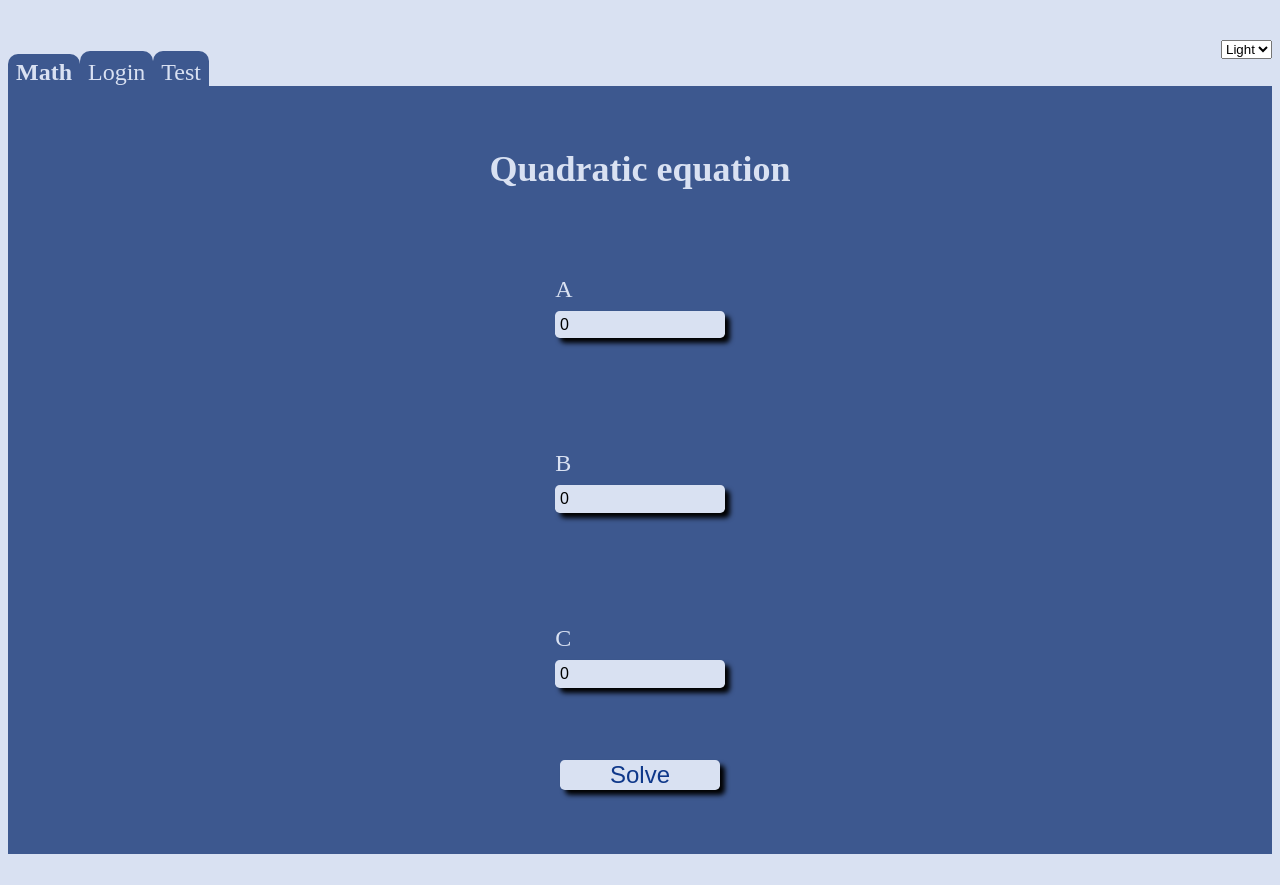
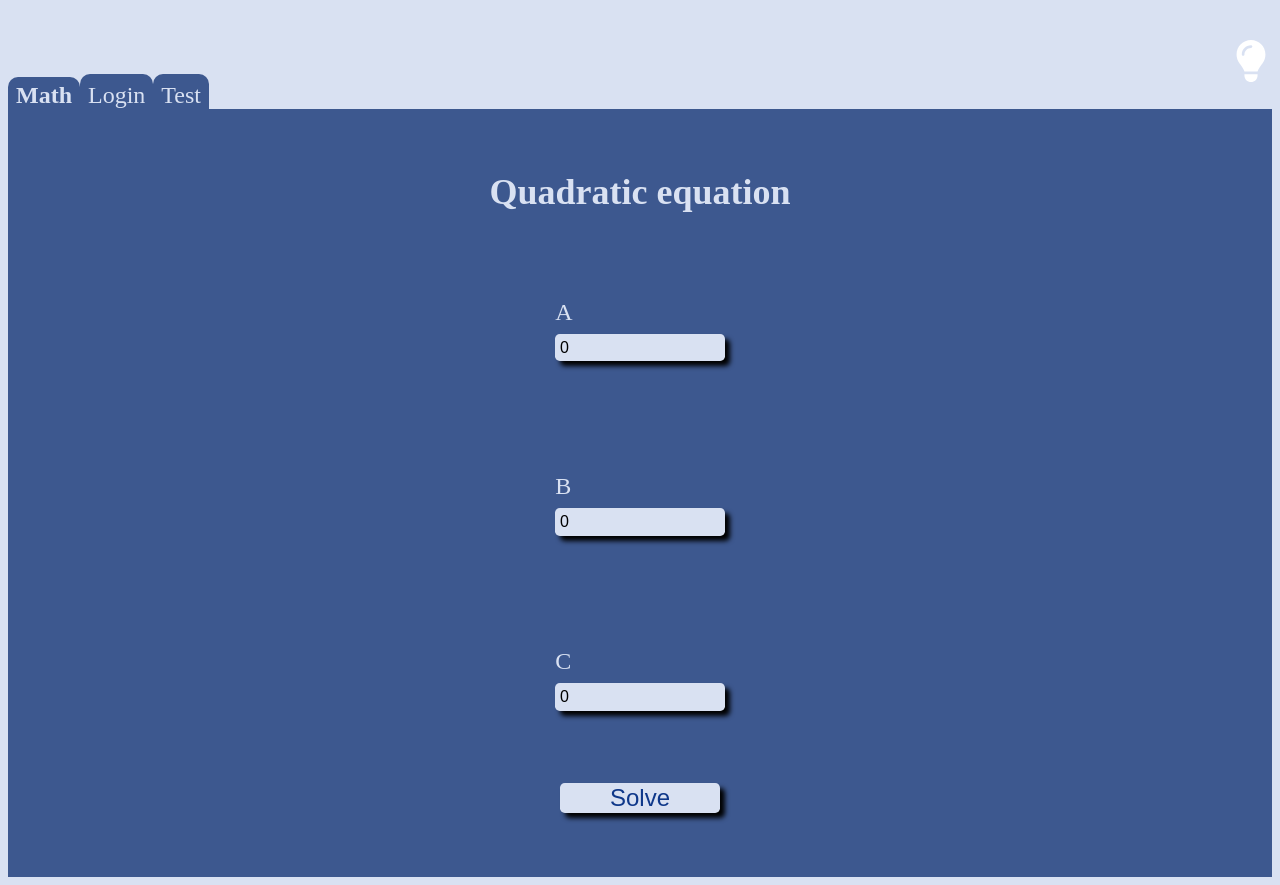
Before and after one commit to kimpors/form, a Next.js app: page / in a window 1280 px wide. Before the commit the page ends 862 px from the top, so only its background shows below. Built offline with nearby package versions, Linux system fonts and the light colour scheme.

Commit message:
Change ui of theme changer component
it's just lightbulb svg image.

```diff
--- a/app/components/ThemeChanger/ThemeChanger.tsx
+++ b/app/components/ThemeChanger/ThemeChanger.tsx
@@ -1,28 +1,40 @@
 'use client'
 
+import Image from 'next/image'
 import { useState, useEffect } from "react";
 import { useTheme } from 'next-themes'
 import styles from './styles.module.css'
 
 const ThemeChanger = () =>
 {
-  const [mounted, setMounted] = useState(false)
-  const { theme, setTheme } = useTheme()
+  const { theme, setTheme } = useTheme();
+  const [mounted, setMounted] = useState(false);
+  const [isLight, setIsLight] = useState(theme != "light");
 
   useEffect(() => {
     setMounted(true)
   }, [])
 
   if (!mounted) {
-    return null
+    return null;
+  }
+
+  function changeTheme()
+  {
+    setIsLight(!isLight);
+    isLight ? setTheme("light") : setTheme("dark");
   }
 
   return (
     <section className={ styles.changer }>
-      <select value={theme} onChange={e => setTheme(e.target.value)}>
-        <option selected value="light">Light</option>
-        <option value="dark">Dark</option>
-      </select>
+      <Image
+        className={ isLight ? styles.light : styles.dark }
+        src = "/lightbulb-solid.svg"
+        width = { 42 }
+        height = { 42 }
+        alt = "Lightbulb"
+        onClick={ () => changeTheme() }
+      />
     </section>
   )
 }
--- a/app/components/ThemeChanger/styles.module.css
+++ b/app/components/ThemeChanger/styles.module.css
@@ -1,4 +1,18 @@
 .changer {
+  cursor: pointer;
   display: flex;
   justify-content: right;
 }
+
+.light,
+.dark {
+  transition: all 400ms ease;
+}
+
+.light {
+  filter: invert(100%) sepia(0%) saturate(7500%) hue-rotate(146deg) brightness(112%) contrast(112%);
+}
+
+.dark {
+  filter: invert(0%) sepia(0%) saturate(7470%) hue-rotate(272deg) brightness(96%) contrast(108%);
+}
```
Also changed, not shown: public/lightbulb-solid.svg (added).
